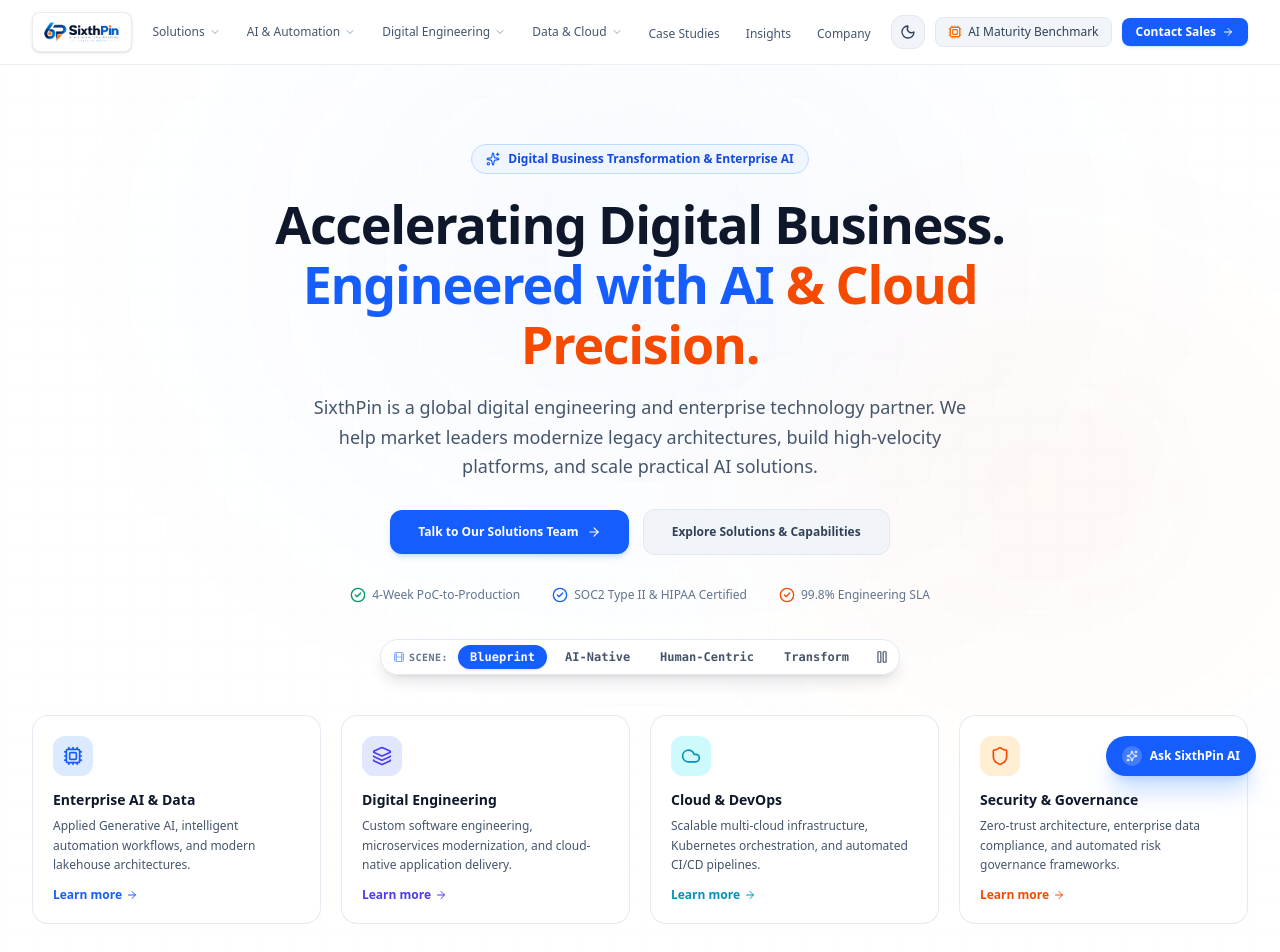
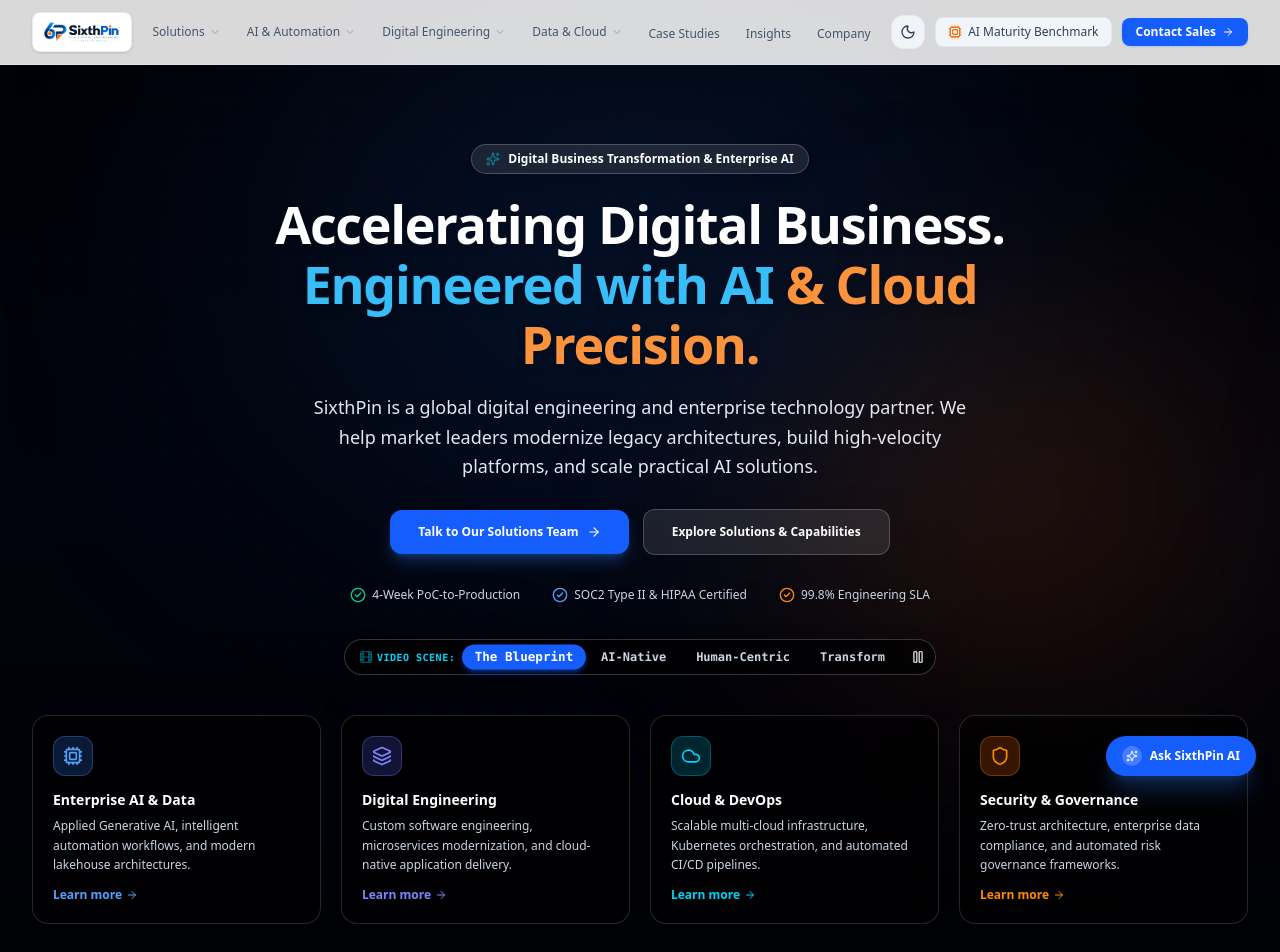
Before and after one commit to prasadkumarg202/sixthPin, a Next.js app: page / in a window 1280 px wide. Shown: the top 952 px of the page. Built offline with nearby package versions, Linux system fonts and the light colour scheme.

Commit message:
fix: boost background video visibility and autoplay reliability with high-contrast cinematic overlay in EnterpriseHero

```diff
--- a/src/components/hero/EnterpriseHero.tsx
+++ b/src/components/hero/EnterpriseHero.tsx
@@ -2,7 +2,7 @@
 
 import React, { useState, useRef, useEffect } from "react";
 import Link from "next/link";
-import { ArrowRight, CheckCircle2, Sparkles, Layers, Cpu, Cloud, Database, Shield, Zap, Play, Pause, Film, RefreshCw } from "lucide-react";
+import { ArrowRight, CheckCircle2, Sparkles, Layers, Cpu, Cloud, Database, Shield, Zap, Play, Pause, Film } from "lucide-react";
 
 interface EnterpriseHeroProps {
   onOpenAssessment: () => void;
@@ -13,7 +13,7 @@
   {
     id: "blueprint",
     title: "The Blueprint",
-    tag: "Blueprint",
+    tag: "The Blueprint",
     src: "/videos/Prompt_Option_The_Blueprint.mp4",
   },
   {
@@ -47,30 +47,43 @@
 
   const currentVideo = heroVideos[activeVideoIndex];
 
-  // Handle play/pause
+  // Guaranteed browser autoplay handling with muted attribute
+  useEffect(() => {
+    setVideoError(false);
+    const video = videoRef.current;
+    if (video) {
+      video.defaultMuted = true;
+      video.muted = true;
+      video.playsInline = true;
+
+      const playPromise = video.play();
+      if (playPromise !== undefined) {
+        playPromise
+          .then(() => {
+            setIsPlaying(true);
+          })
+          .catch((error) => {
+            console.log("Video autoPlay waiting on user interaction:", error);
+          });
+      }
+    }
+  }, [activeVideoIndex]);
+
+  // Handle play/pause toggle
   const togglePlayPause = () => {
-    if (!videoRef.current) return;
+    const video = videoRef.current;
+    if (!video) return;
     if (isPlaying) {
-      videoRef.current.pause();
+      video.pause();
       setIsPlaying(false);
     } else {
-      videoRef.current.play().then(() => setIsPlaying(true)).catch(() => {});
+      video.play().then(() => setIsPlaying(true)).catch(() => {});
     }
   };
 
-  useEffect(() => {
-    setVideoError(false);
-    if (videoRef.current) {
-      videoRef.current.load();
-      videoRef.current.play().then(() => setIsPlaying(true)).catch(() => {
-        // Autoplay may be restricted in some browser settings
-      });
-    }
-  }, [activeVideoIndex]);
-
   return (
-    <section className="relative pt-28 pb-16 lg:pt-36 lg:pb-24 overflow-hidden bg-white dark:bg-[#060911] border-b border-slate-200 dark:border-white/10 transition-colors duration-200">
-      {/* HTML5 Video Background Layer */}
+    <section className="relative pt-28 pb-16 lg:pt-36 lg:pb-24 overflow-hidden bg-slate-950 text-white border-b border-white/10 transition-colors duration-200 min-h-[680px]">
+      {/* HTML5 Video Background Layer - HIGH VISIBILITY */}
       <div className="absolute inset-0 overflow-hidden pointer-events-none z-0">
         {!videoError ? (
           <video
@@ -82,36 +95,36 @@
             playsInline
             preload="auto"
             onError={() => setVideoError(true)}
-            className="absolute inset-0 w-full h-full object-cover object-center opacity-30 dark:opacity-40 transition-opacity duration-700 mix-blend-luminosity scale-105"
+            className="absolute inset-0 w-full h-full object-cover object-center opacity-85 transition-opacity duration-700 scale-105"
           >
             <source src={currentVideo.src} type="video/mp4" />
           </video>
         ) : null}
 
-        {/* Cinematic Multi-Layer Gradient Overlays for Razor-Sharp Text Readability */}
-        <div className="absolute inset-0 bg-gradient-to-b from-white/95 via-white/80 to-white dark:from-[#060911]/95 dark:via-[#060911]/85 dark:to-[#060911] transition-colors duration-200" />
-        <div className="absolute inset-0 bg-theme-grid opacity-25" />
-        <div className="absolute top-1/4 left-1/2 -translate-x-1/2 -translate-y-1/2 w-[650px] h-[350px] bg-blue-500/5 dark:bg-blue-600/10 rounded-full blur-[140px] pointer-events-none" />
-        <div className="absolute top-1/3 right-10 w-[400px] h-[300px] bg-orange-500/5 dark:bg-orange-600/10 rounded-full blur-[120px] pointer-events-none" />
+        {/* Balanced Dark Cinematic Vignette & Ambient Glows */}
+        <div className="absolute inset-0 bg-gradient-to-b from-black/70 via-black/50 to-black/85 transition-opacity duration-300" />
+        <div className="absolute inset-0 bg-theme-grid opacity-20" />
+        <div className="absolute top-1/4 left-1/2 -translate-x-1/2 -translate-y-1/2 w-[700px] h-[380px] bg-blue-500/15 rounded-full blur-[140px] pointer-events-none" />
+        <div className="absolute top-1/3 right-10 w-[450px] h-[320px] bg-orange-500/15 rounded-full blur-[130px] pointer-events-none" />
       </div>
 
       <div className="max-w-7xl mx-auto px-4 sm:px-6 lg:px-8 relative z-10">
         <div className="max-w-4xl mx-auto text-center space-y-5 mb-10">
           {/* Top Pill Badge */}
-          <div className="inline-flex items-center gap-2 px-3.5 py-1.5 rounded-full text-xs font-semibold bg-blue-50 border border-blue-200 text-blue-700 dark:bg-blue-950/40 dark:border-blue-500/30 dark:text-blue-400 backdrop-blur-sm">
-            <Sparkles className="w-3.5 h-3.5 text-blue-600 dark:text-blue-400" />
+          <div className="inline-flex items-center gap-2 px-3.5 py-1.5 rounded-full text-xs font-semibold bg-white/10 border border-white/20 text-white shadow-lg backdrop-blur-md">
+            <Sparkles className="w-3.5 h-3.5 text-cyan-400 animate-pulse" />
             <span>Digital Business Transformation & Enterprise AI</span>
           </div>
 
-          {/* Clean, Bold Headline with 3-Tone Colors */}
-          <h1 className="text-3xl sm:text-4xl md:text-5xl lg:text-[52px] font-extrabold tracking-tight text-slate-900 dark:text-white leading-[1.15]">
+          {/* Clean, Bold Headline with 3-Tone Colors & Drop Shadow */}
+          <h1 className="text-3xl sm:text-4xl md:text-5xl lg:text-[52px] font-extrabold tracking-tight text-white drop-shadow-lg leading-[1.15]">
             Accelerating Digital Business.{" "}
-            <span className="text-blue-600 dark:text-[#3b82f6]">Engineered with AI </span>
-            <span className="text-orange-600 dark:text-[#f97316]">& Cloud Precision.</span>
+            <span className="text-[#38bdf8]">Engineered with AI </span>
+            <span className="text-[#fb923c]">& Cloud Precision.</span>
           </h1>
 
-          {/* Subtitle */}
-          <p className="text-base sm:text-lg text-slate-600 dark:text-slate-300 leading-relaxed max-w-2xl mx-auto font-normal">
+          {/* Subtitle with High Legibility */}
+          <p className="text-base sm:text-lg text-slate-200 drop-shadow-md leading-relaxed max-w-2xl mx-auto font-normal">
             SixthPin is a global digital engineering and enterprise technology partner. We help market leaders modernize legacy architectures, build high-velocity platforms, and scale practical AI solutions.
           </p>
 
@@ -119,38 +132,38 @@
           <div className="pt-2 flex flex-col sm:flex-row items-center justify-center gap-3.5">
             <button
               onClick={onOpenConsultation}
-              className="w-full sm:w-auto px-7 py-3.5 rounded-xl text-xs font-semibold text-white bg-blue-600 hover:bg-blue-700 dark:hover:bg-blue-500 shadow-md shadow-blue-500/20 transition-all flex items-center justify-center gap-2 group"
+              className="w-full sm:w-auto px-7 py-3.5 rounded-xl text-xs font-semibold text-white bg-blue-600 hover:bg-blue-500 shadow-lg shadow-blue-500/30 hover:shadow-blue-500/50 transition-all flex items-center justify-center gap-2 group"
             >
               Talk to Our Solutions Team
               <ArrowRight className="w-3.5 h-3.5 group-hover:translate-x-1 transition-transform" />
             </button>
             <Link
               href="/services"
-              className="w-full sm:w-auto px-7 py-3.5 rounded-xl text-xs font-semibold text-slate-700 dark:text-slate-200 bg-slate-100 hover:bg-slate-200 dark:bg-white/5 dark:hover:bg-white/10 border border-slate-200 dark:border-white/10 transition-all flex items-center justify-center gap-2"
+              className="w-full sm:w-auto px-7 py-3.5 rounded-xl text-xs font-semibold text-white bg-white/10 hover:bg-white/20 border border-white/20 backdrop-blur-md transition-all flex items-center justify-center gap-2"
             >
               Explore Solutions & Capabilities
             </Link>
           </div>
 
           {/* Key Proof Points */}
-          <div className="pt-3 flex flex-wrap items-center justify-center gap-6 sm:gap-8 text-xs text-slate-500 dark:text-slate-400 font-medium">
+          <div className="pt-3 flex flex-wrap items-center justify-center gap-6 sm:gap-8 text-xs text-slate-300 font-medium drop-shadow">
             <span className="flex items-center gap-1.5">
-              <CheckCircle2 className="w-4 h-4 text-emerald-600 dark:text-emerald-400" /> 4-Week PoC-to-Production
+              <CheckCircle2 className="w-4 h-4 text-emerald-400" /> 4-Week PoC-to-Production
             </span>
             <span className="flex items-center gap-1.5">
-              <CheckCircle2 className="w-4 h-4 text-blue-600 dark:text-blue-400" /> SOC2 Type II & HIPAA Certified
+              <CheckCircle2 className="w-4 h-4 text-blue-400" /> SOC2 Type II & HIPAA Certified
             </span>
             <span className="flex items-center gap-1.5">
-              <CheckCircle2 className="w-4 h-4 text-orange-600 dark:text-orange-400" /> 99.8% Engineering SLA
+              <CheckCircle2 className="w-4 h-4 text-orange-400" /> 99.8% Engineering SLA
             </span>
           </div>
 
           {/* Interactive Background Video Switcher Bar */}
           <div className="pt-4 flex items-center justify-center">
-            <div className="inline-flex items-center gap-1.5 p-1 rounded-full bg-white/90 dark:bg-[#0d1527]/90 border border-slate-200 dark:border-white/10 shadow-lg backdrop-blur-md text-[11px] font-mono">
-              <div className="flex items-center gap-1 pl-2 pr-1 text-slate-500 dark:text-slate-400 font-bold text-[10px] uppercase tracking-wider">
-                <Film className="w-3 h-3 text-blue-600 dark:text-cyan-400 animate-pulse" />
-                <span className="hidden sm:inline">Scene:</span>
+            <div className="inline-flex items-center gap-1.5 p-1 rounded-full bg-black/70 border border-white/20 shadow-2xl backdrop-blur-xl text-[11px] font-mono">
+              <div className="flex items-center gap-1 pl-2.5 pr-1 text-cyan-400 font-bold text-[10px] uppercase tracking-wider">
+                <Film className="w-3.5 h-3.5 animate-pulse" />
+                <span className="hidden sm:inline">VIDEO SCENE:</span>
               </div>
 
               {heroVideos.map((vid, idx) => (
@@ -159,8 +172,8 @@
                   onClick={() => setActiveVideoIndex(idx)}
                   className={`px-3 py-1 rounded-full transition-all duration-200 text-xs font-semibold ${
                     activeVideoIndex === idx
-                      ? "bg-blue-600 text-white shadow-sm font-bold"
-                      : "text-slate-600 dark:text-slate-300 hover:bg-slate-100 dark:hover:bg-white/10"
+                      ? "bg-blue-600 text-white shadow-md shadow-blue-600/40 font-bold scale-105"
+                      : "text-slate-300 hover:text-white hover:bg-white/10"
                   }`}
                 >
                   {vid.tag}
@@ -170,73 +183,73 @@
               <button
                 onClick={togglePlayPause}
                 title={isPlaying ? "Pause video background" : "Play video background"}
-                className="p-1.5 rounded-full hover:bg-slate-100 dark:hover:bg-white/10 text-slate-600 dark:text-slate-300 transition-colors ml-0.5"
+                className="p-1.5 rounded-full hover:bg-white/15 text-white transition-colors ml-0.5"
                 aria-label="Toggle video playback"
               >
-                {isPlaying ? <Pause className="w-3.5 h-3.5" /> : <Play className="w-3.5 h-3.5 text-emerald-500" />}
+                {isPlaying ? <Pause className="w-3.5 h-3.5" /> : <Play className="w-3.5 h-3.5 text-emerald-400" />}
               </button>
             </div>
           </div>
         </div>
 
-        {/* Clean 4-Pillar Solutions Summary Grid (Altimetrik-style Clean Cards) */}
+        {/* Clean 4-Pillar Solutions Summary Grid (Cinematic Glass Cards) */}
         <div className="grid grid-cols-1 md:grid-cols-2 lg:grid-cols-4 gap-4 sm:gap-5 mt-8">
-          <div className="p-5 rounded-2xl bg-white/90 dark:bg-[#0b1325]/90 backdrop-blur-md border border-slate-200/90 dark:border-white/10 hover:border-blue-400 dark:hover:border-blue-500/40 hover:shadow-lg transition-all duration-200 group">
-            <div className="w-10 h-10 rounded-xl bg-blue-100 dark:bg-blue-900/40 text-blue-600 dark:text-blue-400 flex items-center justify-center mb-3.5">
+          <div className="p-5 rounded-2xl bg-black/60 backdrop-blur-xl border border-white/15 hover:border-blue-400 hover:bg-black/70 hover:shadow-2xl hover:shadow-blue-500/10 transition-all duration-200 group">
+            <div className="w-10 h-10 rounded-xl bg-blue-500/20 border border-blue-400/30 text-blue-400 flex items-center justify-center mb-3.5">
               <Cpu className="w-5 h-5" />
             </div>
-            <h3 className="text-sm font-bold text-slate-900 dark:text-white mb-1.5 group-hover:text-blue-600 dark:group-hover:text-blue-400 transition-colors">
+            <h3 className="text-sm font-bold text-white mb-1.5 group-hover:text-blue-400 transition-colors">
               Enterprise AI & Data
             </h3>
-            <p className="text-xs text-slate-600 dark:text-slate-400 leading-relaxed mb-3">
+            <p className="text-xs text-slate-300 leading-relaxed mb-3">
               Applied Generative AI, intelligent automation workflows, and modern lakehouse architectures.
             </p>
-            <Link href="/services/multi-agent-orchestration" className="text-xs font-semibold text-blue-600 dark:text-blue-400 flex items-center gap-1">
+            <Link href="/services/multi-agent-orchestration" className="text-xs font-semibold text-blue-400 hover:text-blue-300 flex items-center gap-1">
               Learn more <ArrowRight className="w-3 h-3 group-hover:translate-x-0.5 transition-transform" />
             </Link>
           </div>
 
-          <div className="p-5 rounded-2xl bg-white/90 dark:bg-[#0b1325]/90 backdrop-blur-md border border-slate-200/90 dark:border-white/10 hover:border-indigo-400 dark:hover:border-indigo-500/40 hover:shadow-lg transition-all duration-200 group">
-            <div className="w-10 h-10 rounded-xl bg-indigo-100 dark:bg-indigo-900/40 text-indigo-600 dark:text-indigo-400 flex items-center justify-center mb-3.5">
+          <div className="p-5 rounded-2xl bg-black/60 backdrop-blur-xl border border-white/15 hover:border-indigo-400 hover:bg-black/70 hover:shadow-2xl hover:shadow-indigo-500/10 transition-all duration-200 group">
+            <div className="w-10 h-10 rounded-xl bg-indigo-500/20 border border-indigo-400/30 text-indigo-400 flex items-center justify-center mb-3.5">
               <Layers className="w-5 h-5" />
             </div>
-            <h3 className="text-sm font-bold text-slate-900 dark:text-white mb-1.5 group-hover:text-indigo-600 dark:group-hover:text-indigo-400 transition-colors">
+            <h3 className="text-sm font-bold text-white mb-1.5 group-hover:text-indigo-400 transition-colors">
               Digital Engineering
             </h3>
-            <p className="text-xs text-slate-600 dark:text-slate-400 leading-relaxed mb-3">
+            <p className="text-xs text-slate-300 leading-relaxed mb-3">
               Custom software engineering, microservices modernization, and cloud-native application delivery.
             </p>
-            <Link href="/services/legacy-modernization" className="text-xs font-semibold text-indigo-600 dark:text-indigo-400 flex items-center gap-1">
+            <Link href="/services/legacy-modernization" className="text-xs font-semibold text-indigo-400 hover:text-indigo-300 flex items-center gap-1">
               Learn more <ArrowRight className="w-3 h-3 group-hover:translate-x-0.5 transition-transform" />
             </Link>
           </div>
 
-          <div className="p-5 rounded-2xl bg-white/90 dark:bg-[#0b1325]/90 backdrop-blur-md border border-slate-200/90 dark:border-white/10 hover:border-cyan-400 dark:hover:border-cyan-500/40 hover:shadow-lg transition-all duration-200 group">
-            <div className="w-10 h-10 rounded-xl bg-cyan-100 dark:bg-cyan-900/40 text-cyan-600 dark:text-cyan-400 flex items-center justify-center mb-3.5">
+          <div className="p-5 rounded-2xl bg-black/60 backdrop-blur-xl border border-white/15 hover:border-cyan-400 hover:bg-black/70 hover:shadow-2xl hover:shadow-cyan-500/10 transition-all duration-200 group">
+            <div className="w-10 h-10 rounded-xl bg-cyan-500/20 border border-cyan-400/30 text-cyan-400 flex items-center justify-center mb-3.5">
               <Cloud className="w-5 h-5" />
             </div>
-            <h3 className="text-sm font-bold text-slate-900 dark:text-white mb-1.5 group-hover:text-cyan-600 dark:group-hover:text-cyan-400 transition-colors">
+            <h3 className="text-sm font-bold text-white mb-1.5 group-hover:text-cyan-400 transition-colors">
               Cloud & DevOps
             </h3>
-            <p className="text-xs text-slate-600 dark:text-slate-400 leading-relaxed mb-3">
+            <p className="text-xs text-slate-300 leading-relaxed mb-3">
               Scalable multi-cloud infrastructure, Kubernetes orchestration, and automated CI/CD pipelines.
             </p>
-            <Link href="/services/cloud-native-platforms" className="text-xs font-semibold text-cyan-600 dark:text-cyan-400 flex items-center gap-1">
+            <Link href="/services/cloud-native-platforms" className="text-xs font-semibold text-cyan-400 hover:text-cyan-300 flex items-center gap-1">
               Learn more <ArrowRight className="w-3 h-3 group-hover:translate-x-0.5 transition-transform" />
             </Link>
           </div>
 
-          <div className="p-5 rounded-2xl bg-white/90 dark:bg-[#0b1325]/90 backdrop-blur-md border border-slate-200/90 dark:border-white/10 hover:border-orange-400 dark:hover:border-orange-500/40 hover:shadow-lg transition-all duration-200 group">
-            <div className="w-10 h-10 rounded-xl bg-orange-100 dark:bg-orange-900/40 text-orange-600 dark:text-orange-400 flex items-center justify-center mb-3.5">
+          <div className="p-5 rounded-2xl bg-black/60 backdrop-blur-xl border border-white/15 hover:border-orange-400 hover:bg-black/70 hover:shadow-2xl hover:shadow-orange-500/10 transition-all duration-200 group">
+            <div className="w-10 h-10 rounded-xl bg-orange-500/20 border border-orange-400/30 text-orange-400 flex items-center justify-center mb-3.5">
               <Shield className="w-5 h-5" />
             </div>
-            <h3 className="text-sm font-bold text-slate-900 dark:text-white mb-1.5 group-hover:text-orange-600 dark:group-hover:text-orange-400 transition-colors">
+            <h3 className="text-sm font-bold text-white mb-1.5 group-hover:text-orange-400 transition-colors">
               Security & Governance
             </h3>
-            <p className="text-xs text-slate-600 dark:text-slate-400 leading-relaxed mb-3">
+            <p className="text-xs text-slate-300 leading-relaxed mb-3">
               Zero-trust architecture, enterprise data compliance, and automated risk governance frameworks.
             </p>
-            <Link href="/services/ai-governance-guardrails" className="text-xs font-semibold text-orange-600 dark:text-orange-400 flex items-center gap-1">
+            <Link href="/services/ai-governance-guardrails" className="text-xs font-semibold text-orange-400 hover:text-orange-300 flex items-center gap-1">
               Learn more <ArrowRight className="w-3 h-3 group-hover:translate-x-0.5 transition-transform" />
             </Link>
           </div>
```
